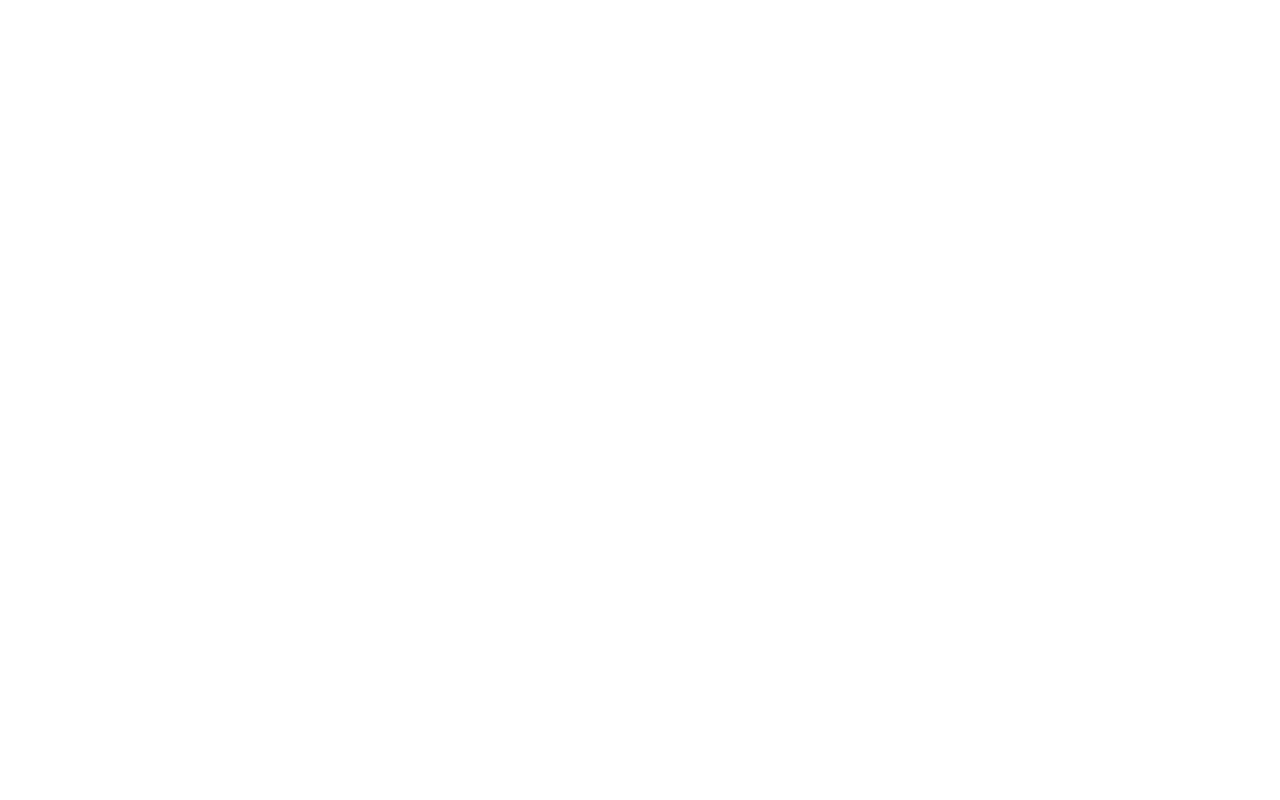
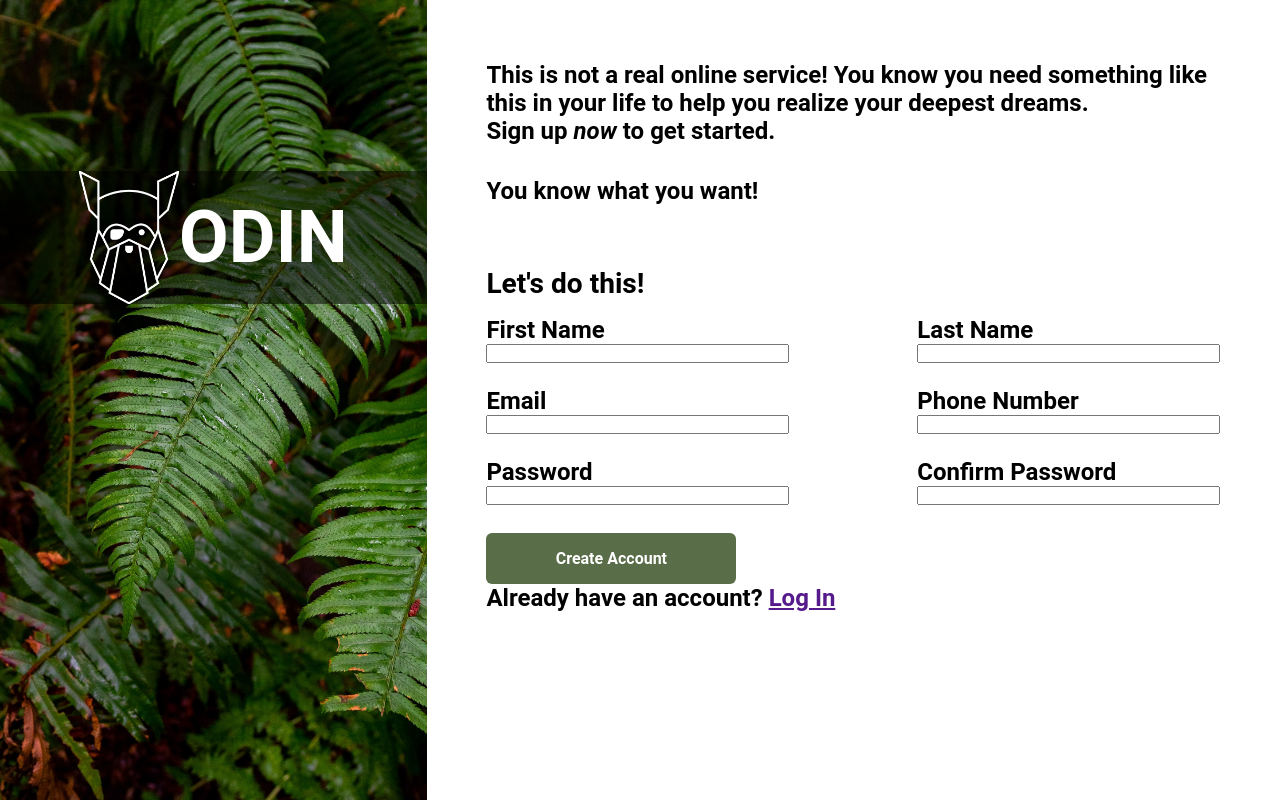
Before and after one commit to manvinderjit/2023-TOP-Project-Sign-up-Form, a plain HTML site: page index.html in a window 1280 px wide. Drawn offline with Linux system fonts and the light colour scheme.

Commit message:
feat: Add HTML and CSS content

```diff
--- a/index.html
+++ b/index.html
@@ -8,5 +8,70 @@
 </head>
 <body>
 
+    <main>
+        <section>
+            <div class="left-section">
+                <div>
+                    <div class="logo">
+                        <img src="./images/odin-lined.png" alt="Odin Logo Lined White">
+                        <h1>ODIN</h1>
+                    </div>
+                </div>
+            </div>
+
+        </section>
+
+        <section class="right-section">
+            <div class="hero">
+                <p>This is not a real online service! You know you need something like this in your life to help you realize your deepest dreams.
+                <br>
+                Sign up <em>now</em> to get started.
+                </p>
+                <p>You know what you want!</p>
+            </div>
+            <div>
+                <form id="signup-form" action="">
+                    <h3>Let's do this!</h3>
+                    <fieldset>
+                        <ul>
+                            <li>
+                                <label for="first_name">First Name</label>
+                                <input type="text" name="first_name" id="first_name">
+                            </li>
+                            <li>
+                                <label for="last_name">Last Name</label>
+                                <input type="text" name="last_name" id="last_name">
+                            </li>
+                            <li>
+                                <label for="user_email">Email</label>
+                                <input type="email" name="user_email" id="user_email">
+                            </li>
+                            <li>
+                                <label for="phone_number">Phone Number</label>
+                                <input type="tel" name="phone_number" id="phone_number">
+                            </li>
+                            <li>
+                                <label for="password">Password</label>
+                                <input type="password" name="password" id="password">
+                            </li>
+                            <li>
+                                <label for="confirm_password">Confirm Password</label>
+                                <input type="password" name="confirm_password" id="confirm_password">
+                            </li>
+                        </ul>
+                    </fieldset>
+                </form>
+            </div>
+            <div>
+                <button type="submit" form="signup-form">Create Account</button>
+                <p>Already have an account? <a href="">Log In</a></p>
+            </div>
+
+        </section>
+
+    </main>
+
+
+
 </body>
 </html>
--- a/style.css
+++ b/style.css
@@ -0,0 +1,95 @@
+* {
+    margin: 0;
+    padding: 0;
+    font-family: Roboto, Oxygen, Ubuntu, Cantarell, 'Open Sans', 'Helvetica Neue', sans-serif;
+}
+
+body {
+    max-width: 1440px;
+    margin: 0 auto;
+    height: 100vh;
+}
+
+main {
+    display: grid;
+    grid-template-columns: 1fr 2fr;
+}
+
+fieldset {
+    border: none;
+}
+
+ul {
+    display: grid;
+    grid-template-columns: repeat(2, 1fr);
+    padding: 1rem 0;
+    gap: 1.5rem 8rem;
+}
+
+li {
+    list-style: none;
+    display: flex;
+    flex-direction: column;
+}
+
+button {
+    width: 250px;
+    padding: 1rem;
+    border: none;
+    background-color: #596D48;
+    border-radius: 6px;
+    color: white;
+    font-size: 1rem;
+    font-weight: bold;
+}
+
+.left-section {
+    background-image: url(./images/halie-west-25xggax4bSA-unsplash.jpg);
+    height: 100vh;
+    background-size: cover;
+}
+
+.left-section > div {
+    padding-top: 40%;
+}
+
+.logo {
+    display: flex;
+    align-items: center;
+    justify-content: center;
+    background: rgb(0, 0, 0, 0.5);
+}
+
+.logo > img {
+    width: 100px;
+}
+
+h1 {
+    color: white;
+    font-size: 72px;
+}
+
+.right-section {
+    display: grid;
+    grid-template-rows: repeat(3, 1fr);
+}
+
+.right-section > div {
+    padding: 0 7%;
+    font-size: x-large;
+    font-weight: 600;
+}
+
+.hero {
+    display: flex;
+    flex-direction: column;
+    gap: 2rem;
+}
+
+.hero:first-child {
+    align-self: center;
+}
+
+.hero:last-child {
+    align-self: flex-end;
+}
```
Also changed, not shown: images/halie-west-25xggax4bSA-unsplash.jpg (added), images/odin-lined.png (added).
